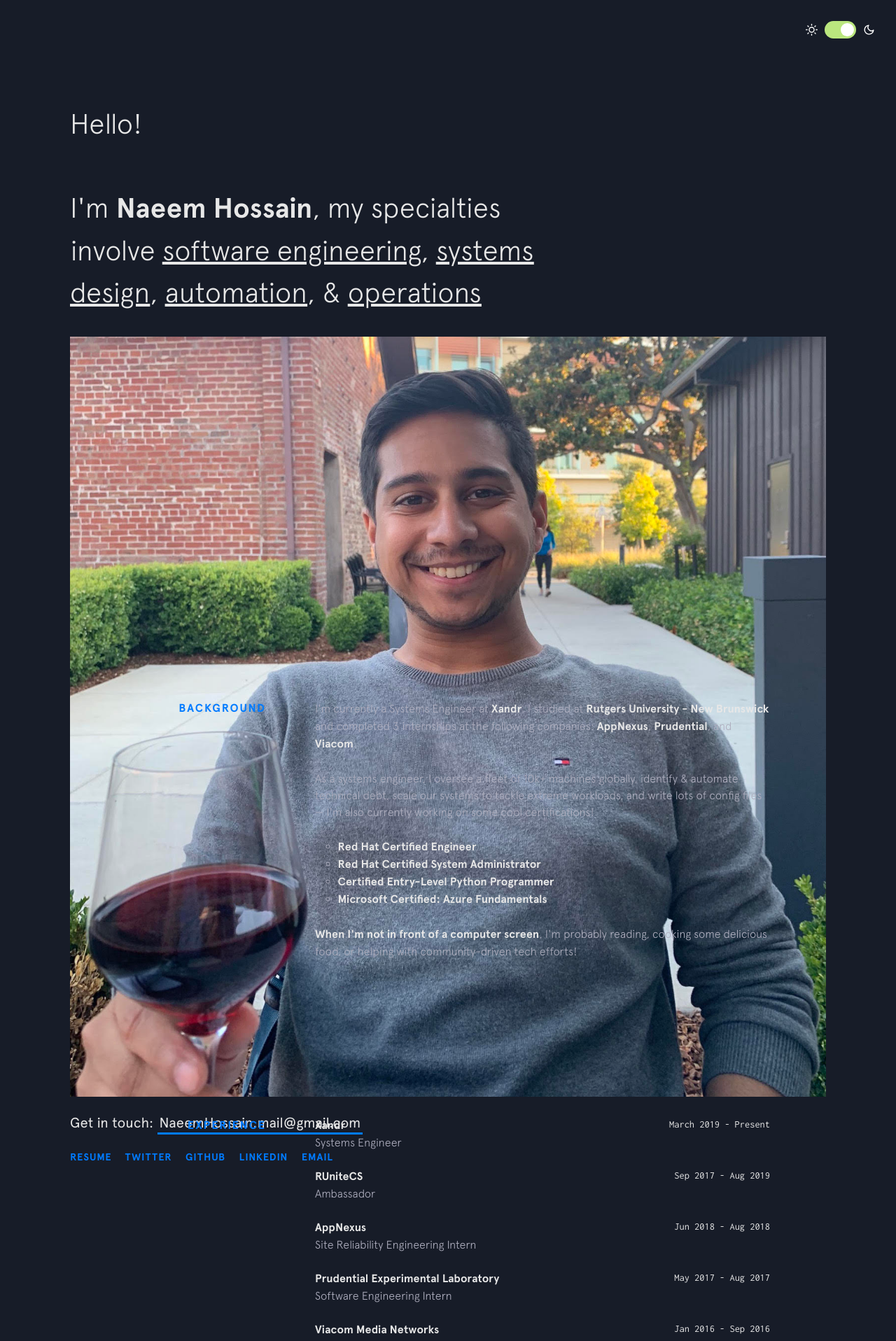
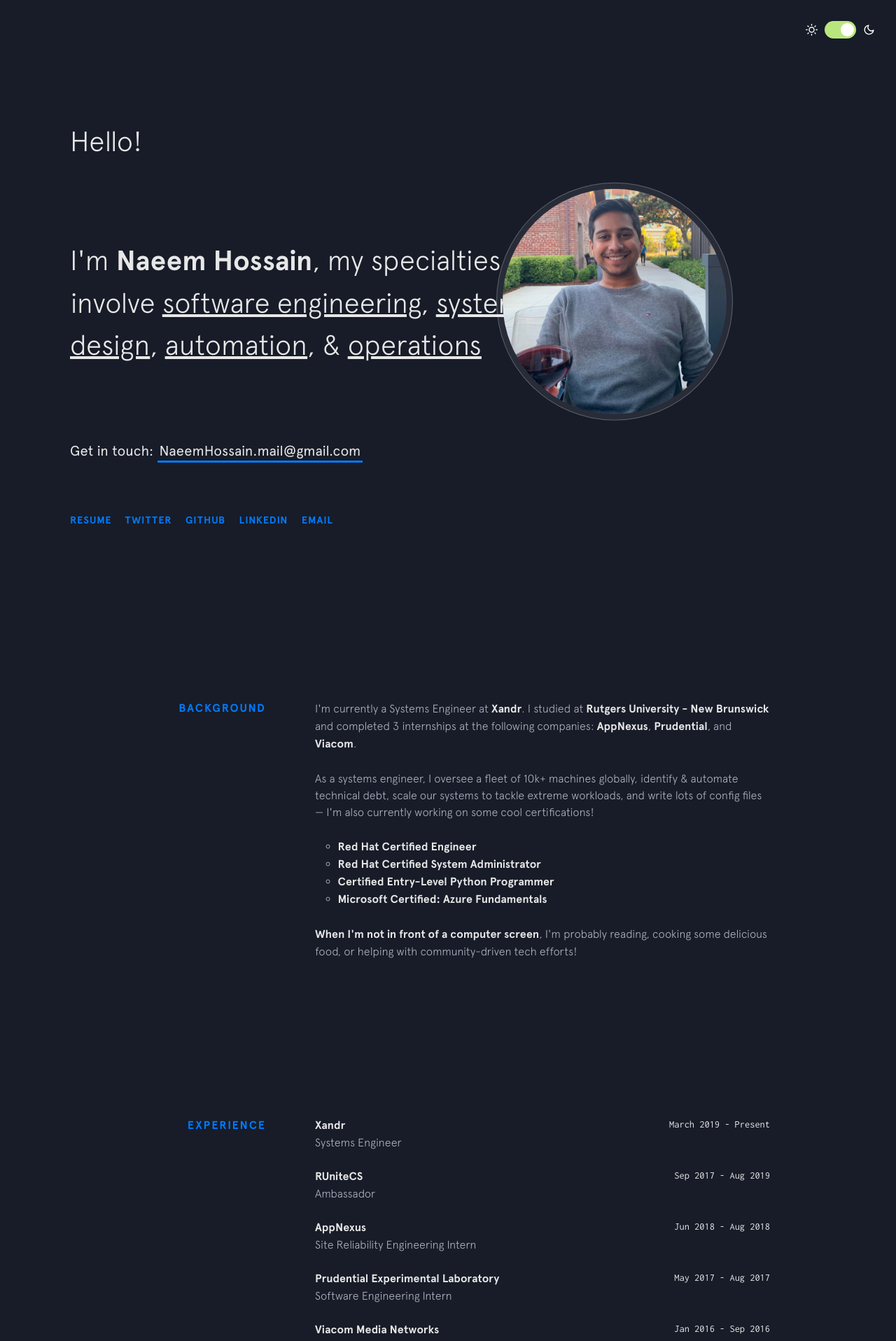
Before and after one commit to malenabashar/malenabashar.github.io, a Jekyll site: the page built from index.html, in a window 1280 px wide. Shown: the top 1916 px of the page at 70% size. Built offline with Jekyll 4.4.1, drawn with Linux system fonts in a browser that asks for light colours; nearby versions of some CDN libraries.

Commit message:
Updating website

```diff
--- a/_includes/intro.html
+++ b/_includes/intro.html
@@ -3,30 +3,32 @@
     <!-- <span class="emoji wave-hand animated"></span> -->
   </h1>
 
-<!--
   <div class="centered">
     <header id="header">
       <span class="avatar"><img src="images/wine_nemo2.jpeg" alt="" /></span>
     </header>
   </div>
 
+  <h2 class="intro__tagline">I'm
+    <span class="name">Naeem Hossain</span>, my specialties involve <u>software engineering</u>, <u>systems design</u>, <u>automation</u>, &amp; <u>operations</u>
+    <!-- <span class="emoji technologist"></span> -->
+  </h2>
+
+<!--
   <h2 class="intro__avatar">
     <span class="avatar"><img src="images/wine_nemo2.jpeg" alt="" /></span>
   </h2>
--->
+
 <div id="container-intro">
     <div id="first-intro">
-      <h2 class="intro__tagline">I'm
-        <span class="name">Naeem Hossain</span>, my specialties involve <u>software engineering</u>, <u>systems design</u>, <u>automation</u>, &amp; <u>operations</u>
-        <!-- <span class="emoji technologist"></span> -->
-      </h2>
+
     </div>
     <div id="second-intro">
       <span class="avatar"><img src="images/wine_nemo2.jpeg" alt="" /></span>
     </div>
     <div id="clear-intro"></div>
 </div>
-
+-->
   <h3 class="intro__contact">
     <span>Get in touch:</span>
     <!-- <span class="emoji pointer"></span> -->
```
